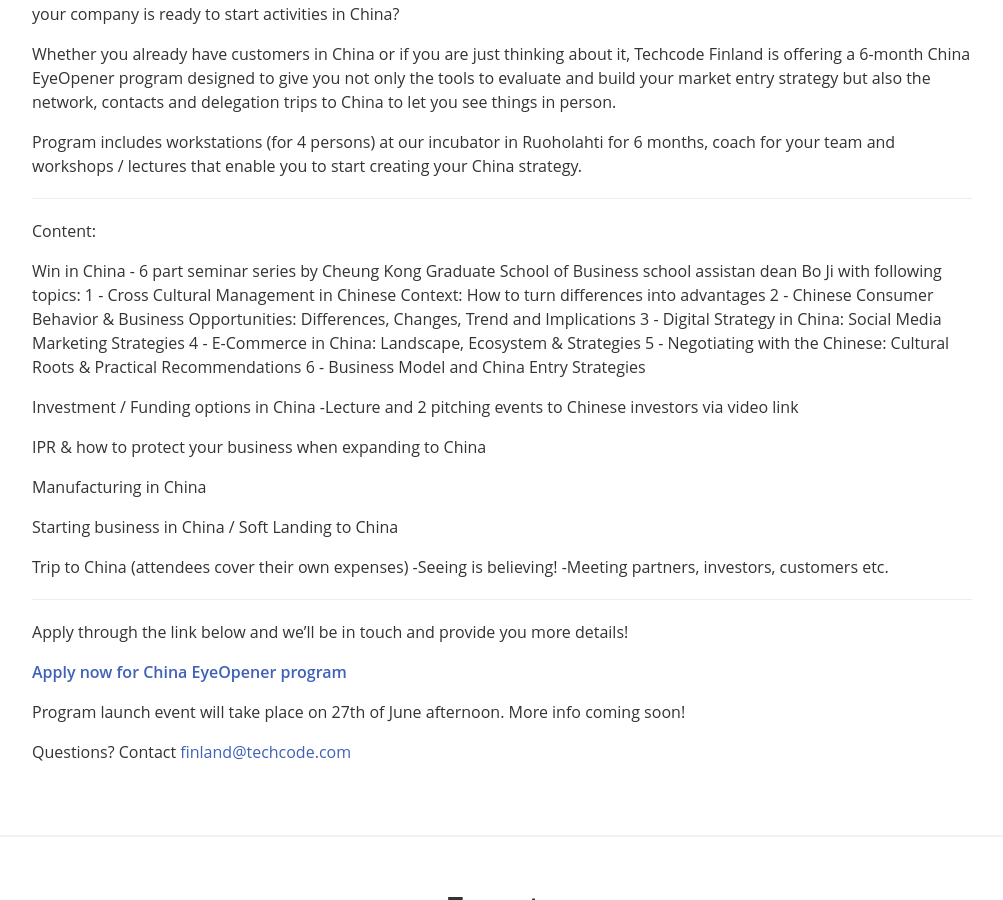
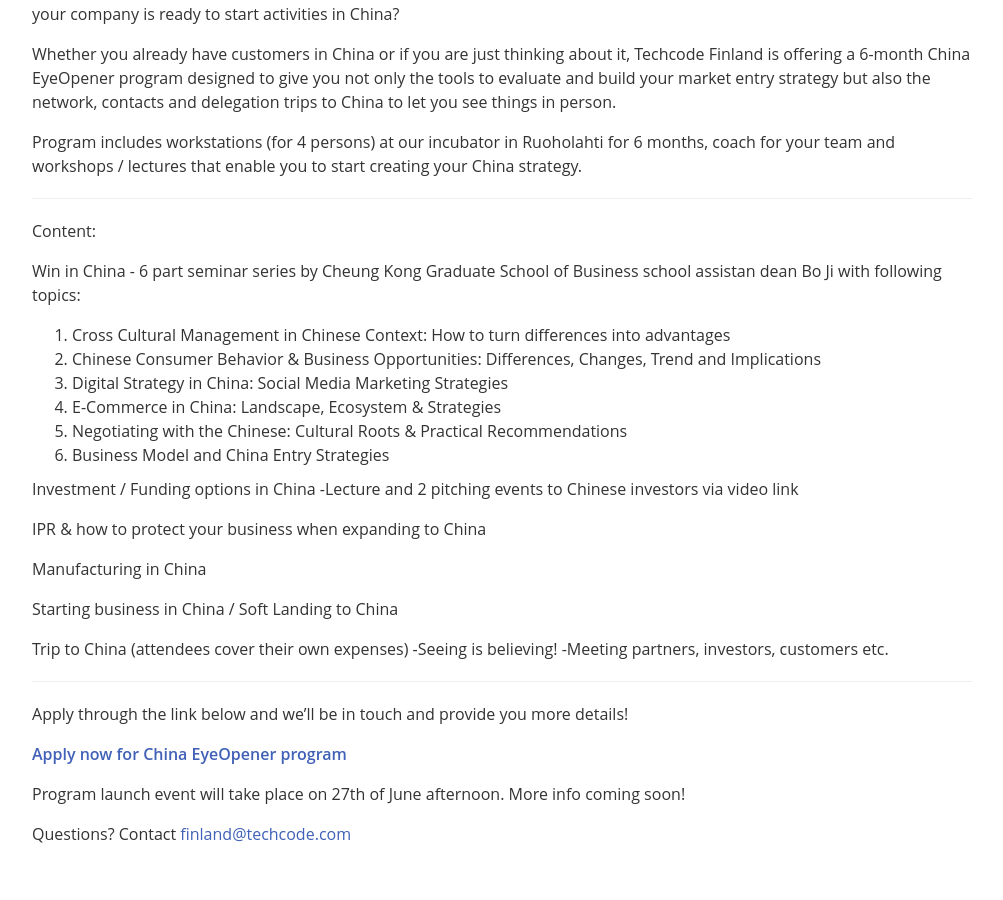
Before and after one commit to techcodefinland/techcode.fi, a Jekyll site: the page built from index.html, in a window 1280 px wide and 900 px high, scrolled down 1246 px. Shown: the whole window, without its empty margins (138-1141 px from the left). Built offline with Jekyll 4.4.1, drawn with Linux system fonts in a browser that asks for light colours; nearby versions of some CDN libraries.

Commit message:
Create program.md

```diff
--- a/_includes/program.md
+++ b/_includes/program.md
@@ -10,12 +10,12 @@
 Content:
 
 Win in China - 6 part seminar series by Cheung Kong Graduate School of Business school assistan dean Bo Ji with following topics:
-1 - Cross Cultural Management in Chinese Context: How to turn differences into advantages
-2 - Chinese Consumer Behavior & Business Opportunities: Differences, Changes, Trend and Implications
-3 - Digital Strategy in China: Social Media Marketing Strategies
-4 - E-Commerce in China: Landscape, Ecosystem & Strategies
-5 - Negotiating with the Chinese: Cultural Roots & Practical Recommendations
-6 - Business Model and China Entry Strategies
+1. Cross Cultural Management in Chinese Context: How to turn differences into advantages
+2. Chinese Consumer Behavior & Business Opportunities: Differences, Changes, Trend and Implications
+3. Digital Strategy in China: Social Media Marketing Strategies
+4. E-Commerce in China: Landscape, Ecosystem & Strategies
+5. Negotiating with the Chinese: Cultural Roots & Practical Recommendations
+6. Business Model and China Entry Strategies
 
 Investment / Funding options in China
 -Lecture and 2 pitching events to Chinese investors via video link
```
